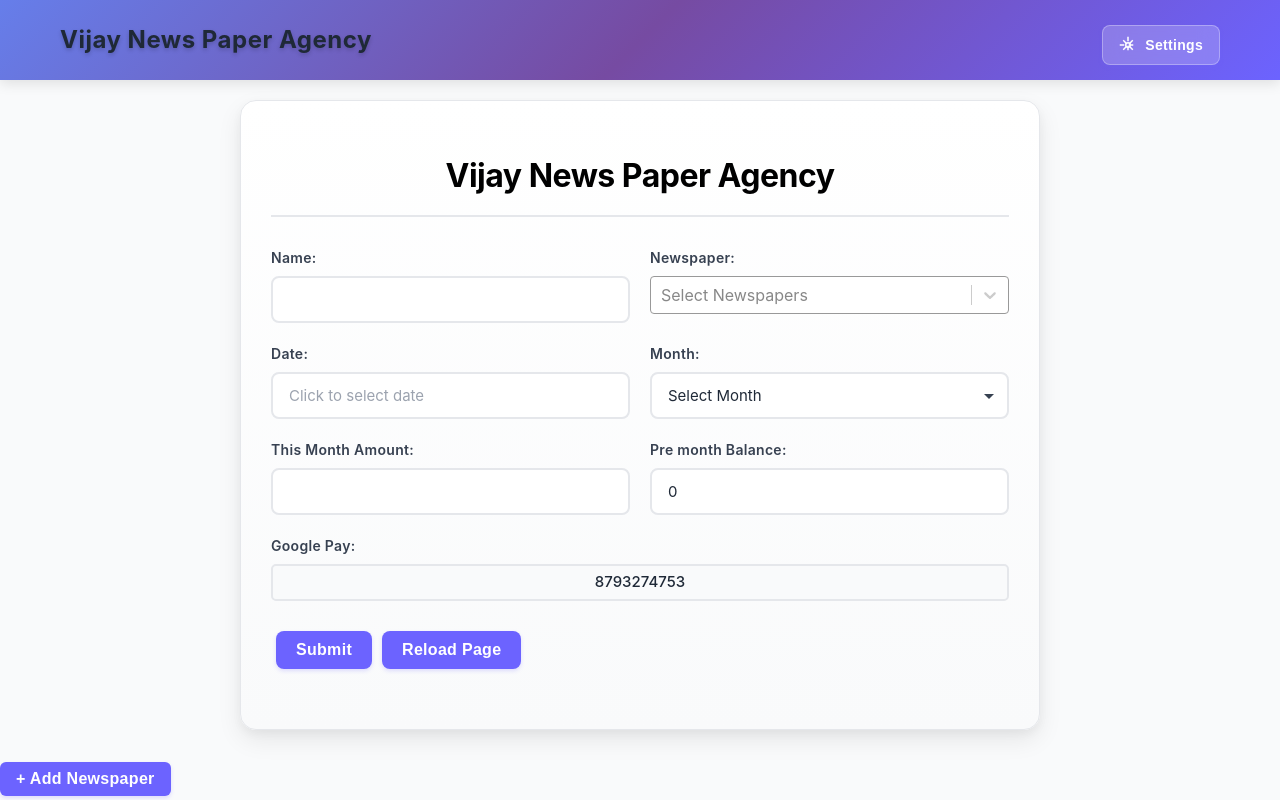
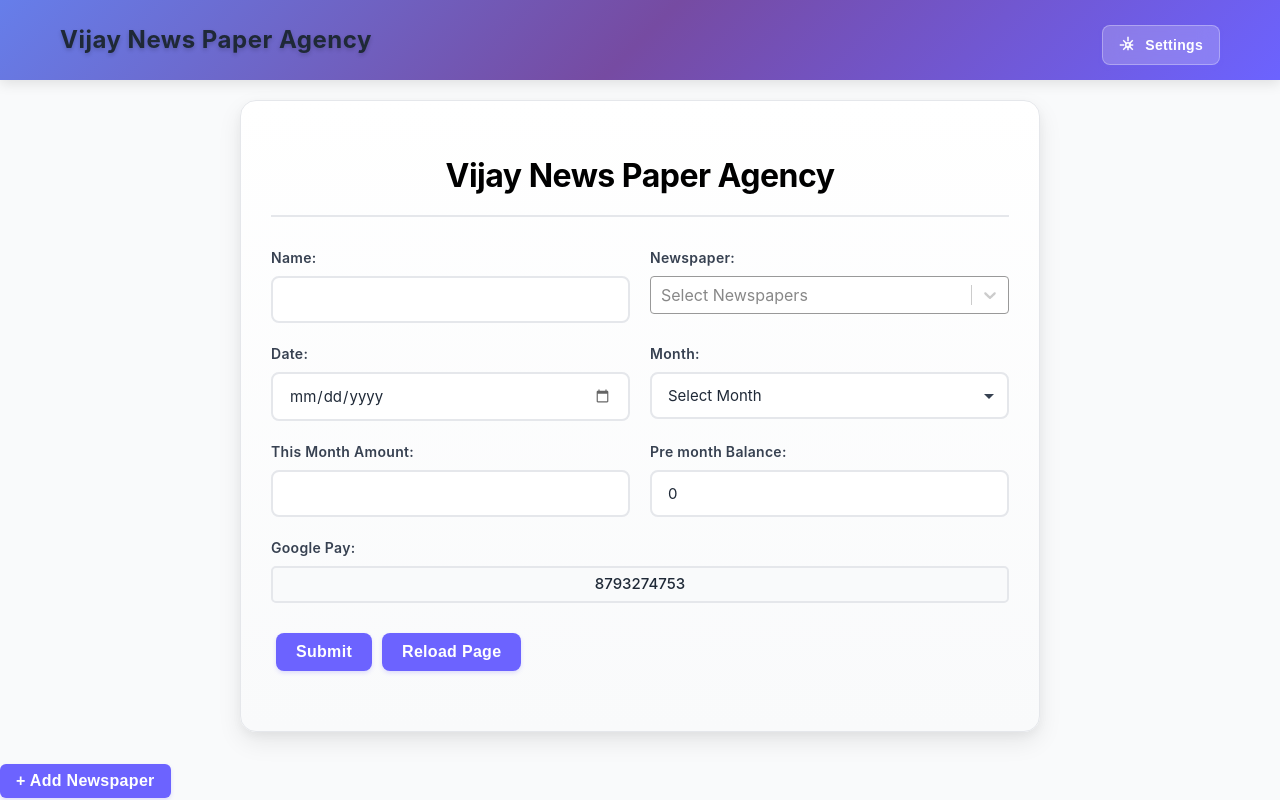
Before and after one commit to kanyabhoir/newspaper_bill, a React (Vite) app: page / in a window 1280 px wide. Shown: the top 800 px of the page. Built offline with nearby package versions, Linux system fonts and the light colour scheme.

Commit message:
date change

```diff
--- a/src/components/BillTemplate.css
+++ b/src/components/BillTemplate.css
@@ -290,45 +290,64 @@
 }
 
 /* Custom Date Input */
+* Input box */
 .custom-date-input {
   width: 100%;
-  padding: 12px 16px;
-  background-color: #ffffff;
-  border: 2px solid #e5e7eb;
-  border-radius: 8px;
-  font-size: 15px;
-  color: #1f2937;
-  cursor: pointer;
-  transition: all 0.2s ease;
-  box-sizing: border-box;
+  padding: 8px 10px;
+  font-size: 14px;
+  border: 1px solid #999;
+  border-radius: 4px;
+  background-color: #fff;
+  color: #000;
+  outline: none;
 }
 
 .custom-date-input:focus {
-  outline: none;
   border-color: #6c63ff;
-  box-shadow: 0 0 0 3px rgba(108, 99, 255, 0.1);
+  box-shadow: 0 0 0 1px #6c63ff;
 }
 
-.dark .custom-date-input {
-  background-color: #374151;
-  border-color: #4b5563;
-  color: #f9fafb;
+/* Calendar container */
+.custom-datepicker-calendar {
+  background-color: #fff;
+  border: 1px solid #ccc;
+  font-family: inherit;
 }
 
-.dark .custom-date-input:focus {
-  background-color: #4b5563;
+/* Header */
+.react-datepicker__header {
+  background-color: #6c63ff;
+  border-bottom: none;
 }
 
-/* React DatePicker Calendar Styles - Enhanced Modern Design */
-.react-datepicker {
-  font-family: -apple-system, BlinkMacSystemFont, 'Segoe UI', 'Roboto', 'Oxygen', 'Ubuntu', 'Cantarell', 'Fira Sans', 'Droid Sans', 'Helvetica Neue', sans-serif;
-  border: none;
-  border-radius: 16px;
-  box-shadow: 0 20px 60px rgba(0, 0, 0, 0.15), 0 0 0 1px rgba(0, 0, 0, 0.05);
-  overflow: hidden;
-  background: #ffffff;
-  animation: calendarFadeIn 0.3s ease-out;
+.react-datepicker__current-month,
+.react-datepicker__day-name {
+  color: #fff;
 }
+
+/* Days */
+.react-datepicker__day {
+  color: #000;
+}
+
+.react-datepicker__day:hover {
+  background-color: #e6e4ff;
+}
+
+/* Selected day */
+.react-datepicker__day--selected,
+.react-datepicker__day--keyboard-selected {
+  background-color: #6c63ff;
+  color: #fff;
+}
+
+/* Today */
+.react-datepicker__day--today {
+  font-weight: bold;
+  border-bottom: 2px solid #6c63ff;
+}
+
+
 
 @keyframes calendarFadeIn {
   from {
--- a/src/components/BillTemplate.jsx
+++ b/src/components/BillTemplate.jsx
@@ -5,9 +5,8 @@
 import Select from "react-select";
 import { format } from "date-fns";
 import ReloadButton from "./ReloadButton";
+import Toast from "./Toast";
 import DatePicker from "react-datepicker";
-import "react-datepicker/dist/react-datepicker.css";
-import Toast from "./Toast";
 
 // const newspaperOptions = [
 //   "नवभारत",
@@ -143,7 +142,7 @@
   const [billData, setBillData] = useState({
     name: "",
     month: "",
-    date: "",
+    date: "", // Store as yyyy-mm-dd string for HTML5 date input
     googlePay: "8793274753",
     phonePay: "",
     balance: 0,
@@ -159,7 +158,7 @@
   };
 
   const formattedDate = billData.date
-    ? format(new Date(billData.date), "dd/MM/yyyy")
+    ? format(new Date(billData.date + "T00:00:00"), "dd/MM/yyyy")
     : "";
 
   const handleAmountChange = (e) => {
@@ -276,23 +275,11 @@
             <div className="row">
               <div className="column">
                 <label>Date: </label>
-                <DatePicker
-                  selected={billData.date ? new Date(billData.date) : null}
-                  onChange={(date) =>
-                    setBillData((prev) => ({
-                      ...prev,
-                      date: date ? date.toISOString().split("T")[0] : "", // store as yyyy-mm-dd
-                    }))
-                  }
-                  placeholderText="Click to select date"
-                  dateFormat="dd/MM/yyyy"
-                  className="custom-date-input"
-                  popperPlacement="bottom-start"
-                  showPopperArrow={false}
-                  calendarStartDay={1}
-                  isClearable
-                  onFocus={(e) => e.target.blur()}
-                  autoComplete="off"
+                <input
+                  type="date"
+                  name="date"
+                  value={billData.date}
+                  onChange={handleInputChange}
                 />
               </div>
 
--- a/src/components/GenerateImage.jsx
+++ b/src/components/GenerateImage.jsx
@@ -157,9 +157,9 @@
                     gap: 10,
                   }}
                 >
-                  <div>
+                  {/* <div>
                     <GooglePay />
-                  </div>
+                  </div> */}
 
                   <div
                     style={{
```
